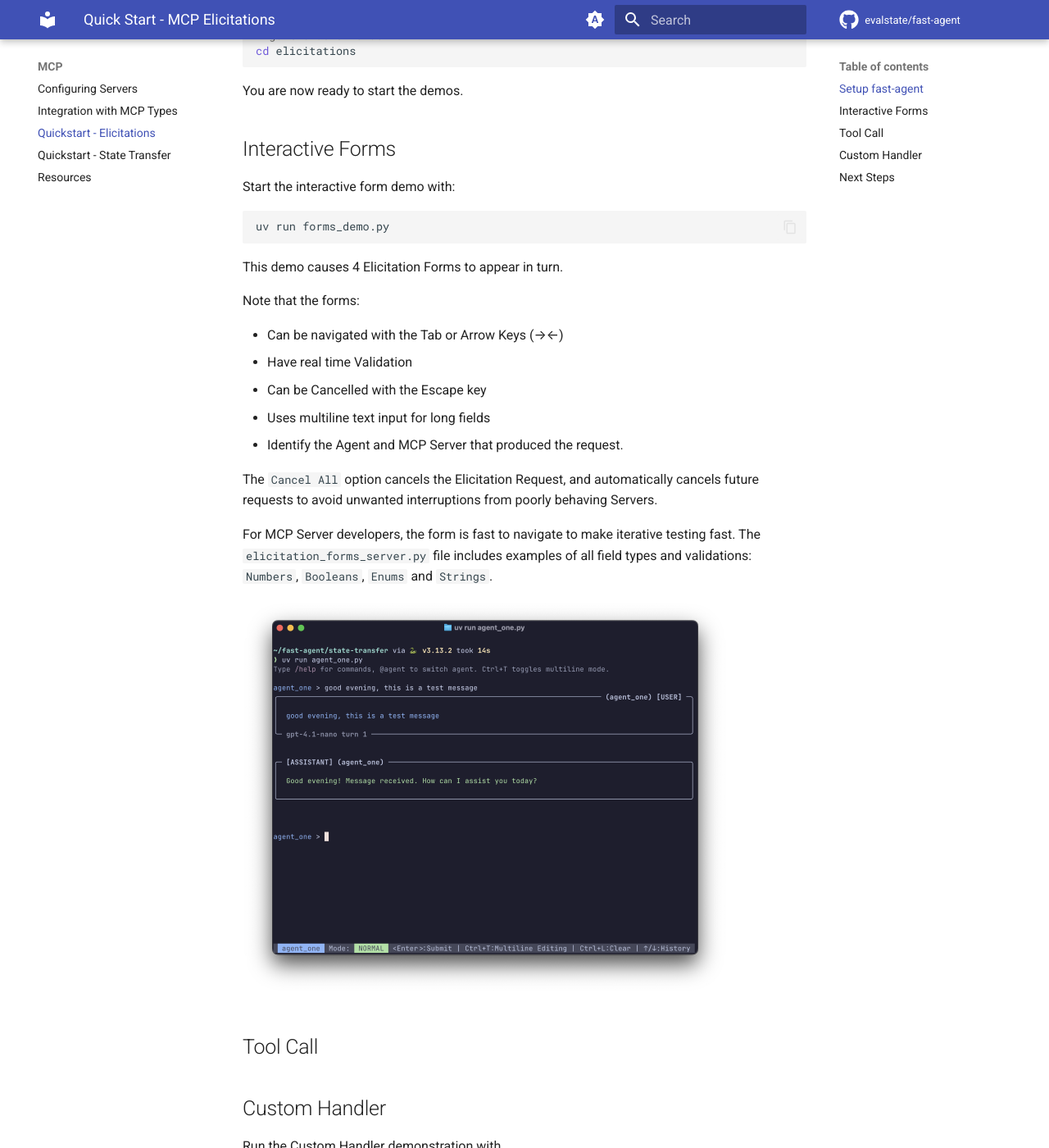
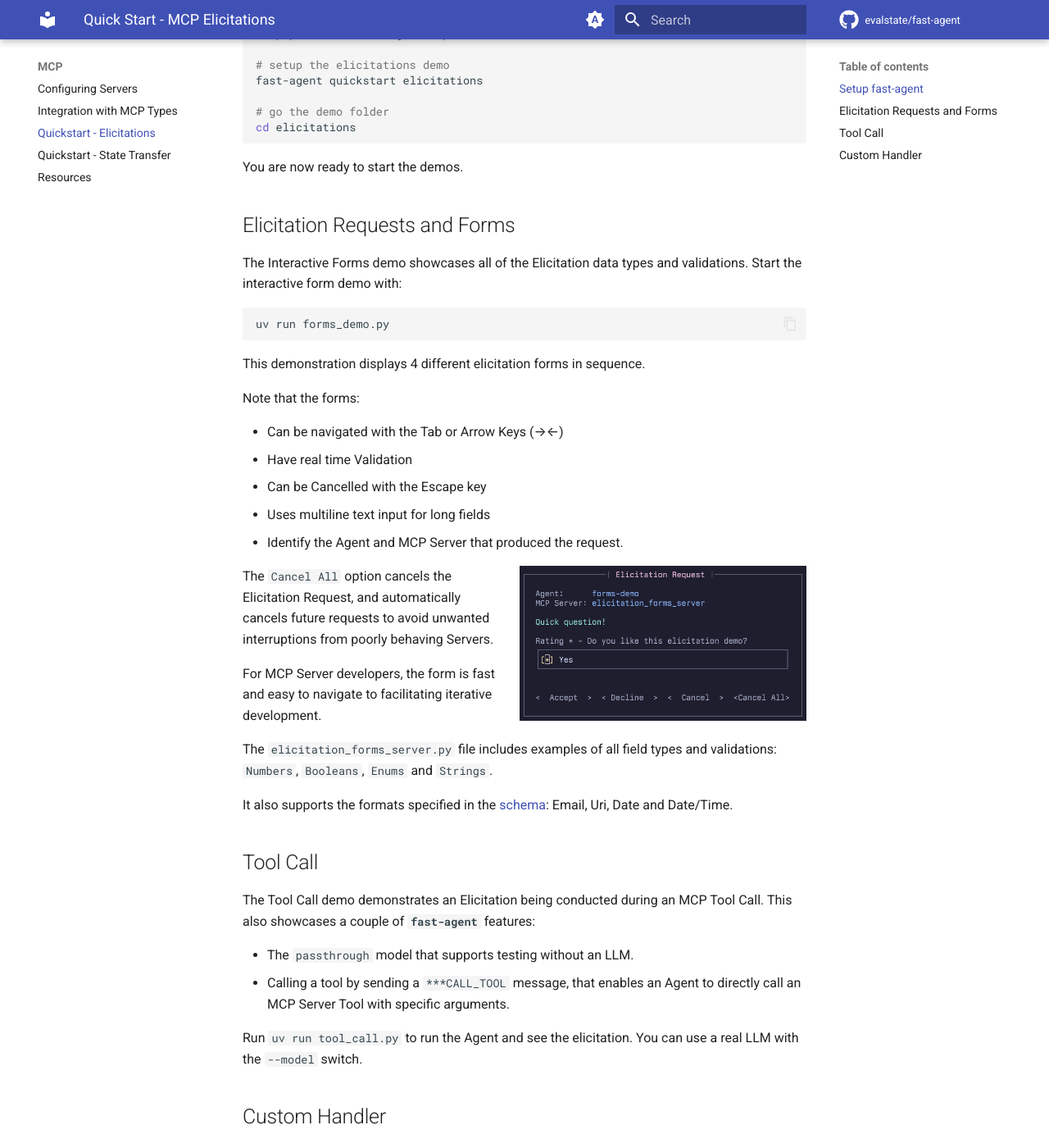
Before and after one commit to evalstate/fast-agent-docs, an MkDocs documentation site: the page built from docs/mcp/elicitations.md, in a window 1280 px wide and 1400 px high, scrolled down 1031 px. Shown: the whole window at 82% size. Built offline with MkDocs 1.6.1 and Material for MkDocs 9.7.7, drawn with Linux system fonts in a browser that asks for light colours; comment, search, counter and statistics services are not loaded; some of the changed text lies outside the part shown.

Commit message:
Elicitation Documents.

````diff
--- a/docs/mcp/elicitations.md
+++ b/docs/mcp/elicitations.md
@@ -7,16 +7,17 @@
 
 In this quick start, we'll demonstrate **fast-agent**'s [MCP Elicitation](https://modelcontextprotocol.io/specification/2025-06-18/client/elicitation) features.
 
-![Elicitation Form](./pics/2025-07-05-elicit1_tiny.png){: align=right }
+![Elicitation Form](./pics/elicitation_form.gif){: align=right style="width:250px;"  }
 
 Elicitations allow MCP Servers to request additional information from Users whilst they are running.
 
-The demo comprises an MCP Server that generates Elicitation Requests, and 3 `fast-agent` programs:
+The demo comprises three MCP Servers and three **`fast-agent`** programs:
 
- - An interactive demonstration showing different Forms, Fields and Validation.
+ - An interactive demonstration showing different types of Forms, Fields and Validation.
  - A demonstration of an Elicitation made during a Tool Call.
  - An example of using a custom Elicitation handler.
 
+This quick start gives provides you with a complete MCP Client and Server solution for developing and deploying Elicitations.
 
 ## Setup **fast-agent**
 
@@ -63,15 +64,15 @@
 
 You are now ready to start the demos.
 
-## Interactive Forms
+## Elicitation Requests and Forms
 
-Start the interactive form demo with:
+The Interactive Forms demo showcases all of the Elicitation data types and validations. Start the interactive form demo with:
 
 ```bash
 uv run forms_demo.py
 ```
 
-This demo causes 4 Elicitation Forms to appear in turn.
+This demonstration displays 4 different elicitation forms in sequence.
 
 Note that the forms:
 
@@ -81,33 +82,43 @@
  - Uses multiline text input for long fields
  - Identify the Agent and MCP Server that produced the request.
 
+
+![Elicitation Form](./pics/elicitation_form_sm.png){: align=right style="width:350px;"  }
+
 The `Cancel All` option cancels the Elicitation Request, and automatically cancels future requests to avoid unwanted interruptions from poorly behaving Servers.
 
-For MCP Server developers, the form is fast to navigate to make iterative testing fast. The `elicitation_forms_server.py` file includes examples of all field types and validations: `Numbers`, `Booleans`, `Enums` and `Strings`.
 
+For MCP Server developers, the form is fast and easy to navigate to facilitating iterative development.
+
+The `elicitation_forms_server.py` file includes examples of all field types and validations: `Numbers`, `Booleans`, `Enums` and `Strings`.
+
+It also supports the formats specified in the [schema](https://github.com/modelcontextprotocol/modelcontextprotocol/blob/b98f9805e963af7f67f158bdfa760078be4675a3/schema/2025-06-18/schema.ts#L1335-L1342): Email, Uri, Date and Date/Time.
 
 <!--
 , rename `fastagent.secrets.yaml.example` to `fastagent.secrets.yaml` and enter the API Keys for the providers you wish to use.  -->
 
 <!-- The supplied `fastagent.config.yaml` file contains a default of `gpt-4o` - edit this if you wish.  -->
 
-
-![Testing the Agent](./pics/test_message.png)
-
 ## Tool Call
 
+The Tool Call demo demonstrates an Elicitation being conducted during an MCP Tool Call. This also showcases a couple of **`fast-agent`** features:
 
+- The `passthrough` model that supports testing without an LLM.
+- Calling a tool by sending a `***CALL_TOOL` message, that enables an Agent to directly call an MCP Server Tool with specific arguments.
+
+Run `uv run tool_call.py` to run the Agent and see the elicitation. You can use a real LLM with the `--model` switch.
 
 ## Custom Handler
 
-Run the Custom Handler demonstration with
+This example shows how to write and integrate a custom Elicitation handler. For this example, the agent uses a custom handler to generate a character for a game. To run:
 
 ```bash
 uv run game_character.py
 ```
 
+![Custom Elicitation](./pics/elicitation_char3.gif)
+
 This agent uses a custom elicitation handler to generate a character for a game. The custom handler is in `game_character_handler.py` and is setup with the following code:
-
 
 ```python title="game_character.py" linenums="23" hl_lines="4-5"
 @fast.agent(
@@ -118,6 +129,4 @@
 )
 ```
 
-## Next Steps
-
-Try modifying the MCP Server to create new forms, or create a Custom Handler.
+For MCP Server Developers, Custom Handlers can be used to help complete automated test flows. For Production use, Custom Handlers can be used to send notifications or request input via remote  platforms such as web forms.
````
Also changed, not shown: docs/index.md (+1 -1 lines), docs/mcp/index.md (+0 -2 lines), docs/mcp/pics/elicitation_char2.gif (added), docs/mcp/pics/elicitation_char3.gif (added), docs/mcp/pics/elicitation_form.gif (added), docs/mcp/pics/elicitation_form_sm.png (added).
